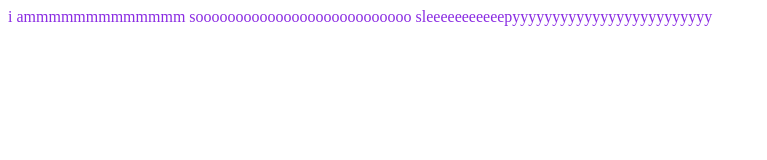
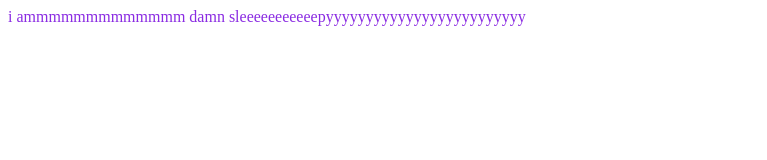
Before and after one commit to sonalilive/website1, a plain HTML site: page index.html in a window 1280 px wide. Shown: the whole page, without its empty margins (0-767 px from the left). Drawn offline with Linux system fonts and the light colour scheme.

Commit message:
Update index.html

```diff
--- a/index.html
+++ b/index.html
@@ -4,7 +4,7 @@
 </head>
 <body>
 
-   <span style="color: blueviolet;">i ammmmmmmmmmmmm sooooooooooooooooooooooooooo sleeeeeeeeeeepyyyyyyyyyyyyyyyyyyyyyyyyy
+   <span style="color: blueviolet;">i ammmmmmmmmmmmm damn sleeeeeeeeeeepyyyyyyyyyyyyyyyyyyyyyyyyy
 </span>
 </body>
 </html>
```
